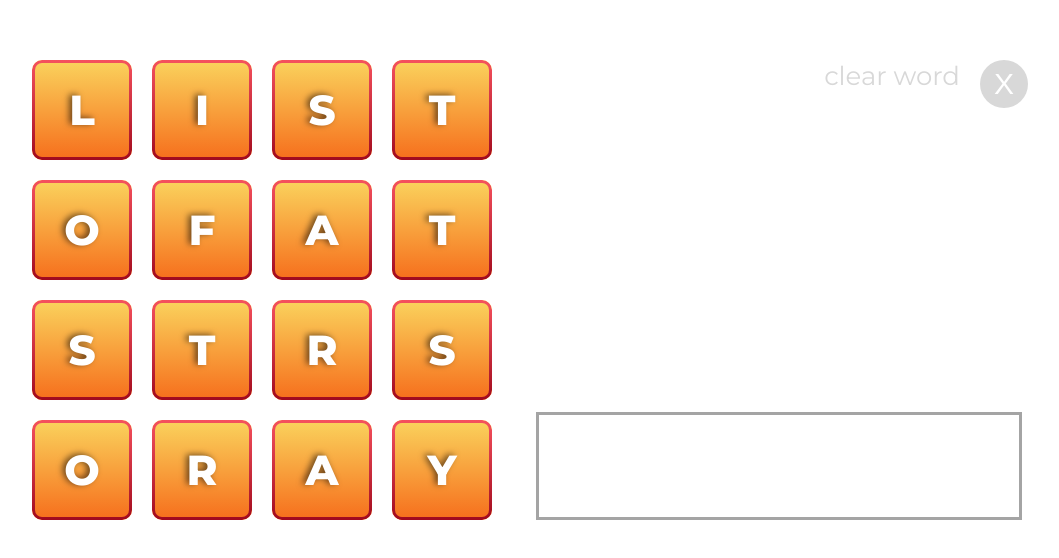
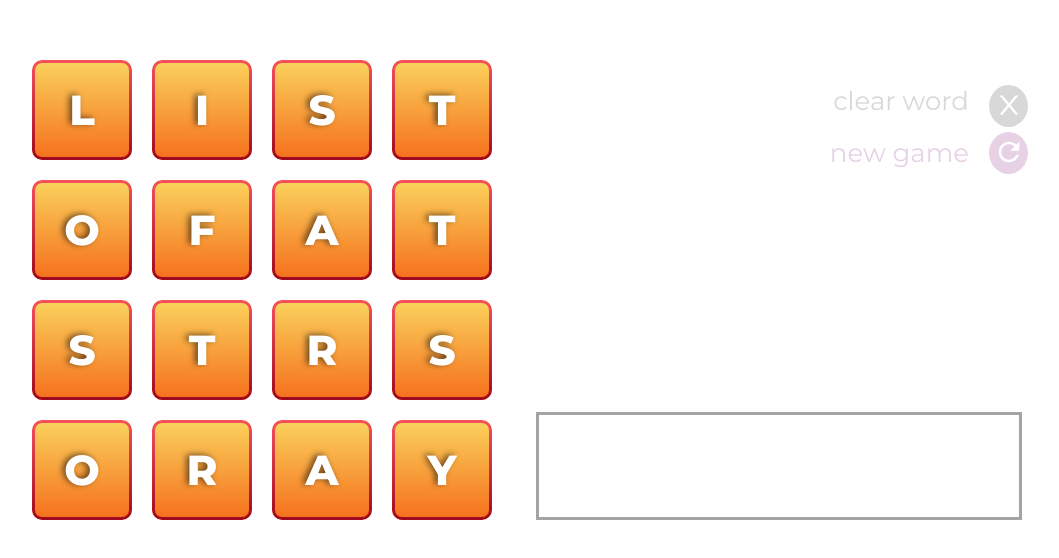
Before and after one commit to jasmineelkins/letters-game, a React (Create React App) app: page / in a window 1280 px wide. Shown: the part 110-668 px from the top of the page, without its empty margins (110-1169 px from the left). Built offline with nearby package versions, Linux system fonts and the light colour scheme; no server answers.

Commit message:
new game button generates random board...but does not update selected letters

```diff
--- a/src/App.js
+++ b/src/App.js
@@ -1,26 +1,50 @@
-import React, { useState, useEffect } from "react";
+import React, { useState } from "react";
 import GridContainer from "./components/GridContainer";
+import NewGame from "./components/NewGame";
 import ClearWord from "./components/ClearWord";
 import TextOutput from "./components/TextOutput";
 
 function App() {
-  const [selectedLetter, setSelectedLetter] = useState("");
   const [userWord, setUserWord] = useState("");
   const [isValidWord, setIsValidWord] = useState(false);
-  const [boardTiles, setBoardTiles] = useState([]);
+
+  const [currentBoard, setCurrentBoard] = useState([
+    "L",
+    "I",
+    "S",
+    "T",
+    "O",
+    "F",
+    "A",
+    "T",
+    "S",
+    "T",
+    "R",
+    "S",
+    "O",
+    "R",
+    "A",
+    "Y",
+  ]);
 
   return (
     <div className="contentWrapper">
       <div className="pageContainer">
         <GridContainer
-          setSelectedLetter={setSelectedLetter}
           userWord={userWord}
           setUserWord={setUserWord}
           isValidWord={isValidWord}
           setIsValidWord={setIsValidWord}
+          currentBoard={currentBoard}
         />
+        <div className="buttonsDiv item2">
+          <ClearWord userWord={userWord} setUserWord={setUserWord} />
+          <NewGame
+            setCurrentBoard={setCurrentBoard}
+            setUserWord={setUserWord}
+          />
+        </div>
 
-        <ClearWord userWord={userWord} />
         <TextOutput userWord={userWord} isValidWord={isValidWord} />
       </div>
     </div>
--- a/src/components/ClearWord.js
+++ b/src/components/ClearWord.js
@@ -1,20 +1,22 @@
 import React, { useState } from "react";
+import { AiOutlineClose } from "react-icons/ai";
 
-function ClearWord({ userWord }) {
+function ClearWord({ userWord, setUserWord }) {
   const buttonStyle = userWord ? "" : "disabled";
 
   function handleClick() {
-    window.location.reload();
+    // window.location.reload();
+    setUserWord("");
   }
   return (
-    <div className="clearContainer item2">
+    <div className="clearContainer">
       <span>clear word</span>
       <button
         className={buttonStyle}
         style={{ color: "white" }}
         onClick={() => handleClick()}
       >
-        X
+        <AiOutlineClose />
       </button>
     </div>
   );
--- a/src/components/GridContainer.js
+++ b/src/components/GridContainer.js
@@ -1,14 +1,15 @@
 import React, { useState, useEffect } from "react";
 import Tile from "./Tile";
-import board1 from "..//resources/test-board-1.json";
-import board2 from "..//resources/test-board-2.json";
+import board1 from "../resources/test-board-1.json";
+import board2 from "../resources/test-board-2.json";
+import randomBoard from "../resources/randomBoard";
 
 function GridContainer({
-  setSelectedLetter,
   setUserWord,
   userWord,
   isValidWord,
   setIsValidWord,
+  currentBoard,
 }) {
   const [gameInPlay, setGameInPlay] = useState(false);
   const [lastSelected, setLastSelected] = useState({});
@@ -33,12 +34,11 @@ function GridContainer({
     }
   }
 
-  const gridSquares = board2.board.map((letter, index) => (
+  const gridSquares = currentBoard.map((letter, index) => (
     <Tile
       key={index}
       index={index}
       letter={letter}
-      setSelectedLetter={setSelectedLetter}
       userWord={userWord}
       setUserWord={setUserWord}
       isValidWord={isValidWord}
--- /dev/null
+++ b/src/components/NewGame.js
@@ -0,0 +1,41 @@
+import React from "react";
+import { IoMdRefresh } from "react-icons/io";
+import randomBoard from "../resources/randomBoard";
+
+function NewGame({ setCurrentBoard, setUserWord, setIsSelected }) {
+  // let board = [];
+
+  function handleClick() {
+    // generate new board
+    const newLetters = randomBoard.map((obj) => {
+      const lettersArray = obj.letters;
+      const letter = getRandomLetter(lettersArray);
+      return letter;
+    });
+
+    console.log(newLetters);
+    setUserWord("");
+    setCurrentBoard(newLetters);
+    setIsSelected(false);
+  }
+
+  function getRandomLetter(arr) {
+    const randomIndex = Math.floor(Math.random() * arr.length);
+    return arr[randomIndex];
+  }
+
+  return (
+    <div className="newGameContainer item4">
+      <span>new game</span>
+      <button
+        //   className={buttonStyle}
+        style={{ color: "white" }}
+        onClick={() => handleClick()}
+      >
+        <IoMdRefresh />
+      </button>
+    </div>
+  );
+}
+
+export default NewGame;
--- a/src/components/Tile.js
+++ b/src/components/Tile.js
@@ -3,7 +3,6 @@ import React, { useState } from "react";
 function Tile({
   letter,
   index,
-  setSelectedLetter,
   userWord,
   setUserWord,
   isValidWord,
@@ -51,7 +50,6 @@ function Tile({
   function handleSelectedTile(e) {
     setGameInPlay(true);
     setIsSelected(true);
-    setSelectedLetter(e.target.textContent);
     setUserWord(userWord + e.target.textContent);
     setLastSelected({ index: index, x: x, y: y });
   }
--- a/src/index.css
+++ b/src/index.css
@@ -1,9 +1,17 @@
 /* FONT ------------------------------------------------------------------------- */
 @import url("https://fonts.googleapis.com/css2?family=Montserrat:wght@400;800&display=swap");
+
 /* GENERAL ------------------------------------------------------------------------- */
 body {
   margin: 0;
   font-family: "Montserrat", sans-serif;
+}
+
+button {
+  font-size: 30px;
+  border-radius: 100%;
+  border: none;
+  color: white;
 }
 
 .contentWrapper {
@@ -16,11 +24,9 @@ body {
 .item1 {
   grid-area: gridContainer;
 }
-
 .item2 {
-  grid-area: clearButton;
+  grid-area: buttons;
 }
-
 .item3 {
   grid-area: textOutput;
 }
@@ -28,9 +34,9 @@ body {
 .pageContainer {
   display: grid;
   grid-template-columns: 100%;
-  grid-template-rows: 25% 50% 25%;
+  grid-template-rows: 15% 50% 35%;
   grid-template-areas:
-    "clearButton"
+    "buttons"
     "gridContainer"
     "textOutput";
 }
@@ -97,8 +103,19 @@ body {
   background: linear-gradient(#ee4a59, #a0071d);
 }
 
+/* BUTTONS CONTAINER ------------------------------------------------------------------- */
+.buttonsDiv {
+  display: flex;
+  flex-direction: column;
+  align-items: flex-end;
+  justify-content: flex-start;
+  gap: 5px;
+  padding-top: 25px;
+}
+
 /* CLEAR BUTTON ------------------------------------------------------------------- */
-.clearContainer {
+.clearContainer,
+.newGameContainer {
   color: #d8d8d8;
   display: flex;
   justify-content: flex-end;
@@ -107,11 +124,7 @@ body {
 }
 
 .clearContainer button {
-  padding: 7px 14px;
-  font-size: 30px;
-  border-radius: 50%;
-  border: none;
-  color: white;
+  padding: 5px 4px 0 5px;
   background: #d8d8d8;
 }
 
@@ -123,11 +136,21 @@ body {
   pointer-events: none;
 }
 
+/* NEW GAME BUTTON ---------------------------------------------------------------- */
+.newGameContainer {
+  color: #e7d1e4;
+}
+.newGameContainer button {
+  padding: 5px 4px 0 5px;
+  background: #e7d1e4;
+}
+
 /* OUTPUT ------------------------------------------------------------------------- */
 .outputContainer {
   display: flex;
   justify-content: center;
-  align-items: center;
+  align-items: flex-start;
+  margin-top: 50px;
 }
 
 .outputContainer form {
@@ -192,7 +215,7 @@ span.invalid {
     grid-template-columns: 50% 50%;
     grid-template-rows: 50% 50%;
     grid-template-areas:
-      "gridContainer clearButton"
+      "gridContainer buttons"
       "gridContainer textOutput";
   }
 
@@ -201,12 +224,12 @@ span.invalid {
   }
 
   .clearContainer {
-    height: 100%;
     align-items: flex-start;
   }
 
   .outputContainer {
     height: 100%;
     align-items: flex-end;
+    margin-top: 0;
   }
 }
--- a/src/resources/randomBoard.js
+++ b/src/resources/randomBoard.js
@@ -1,20 +1,20 @@
 const randomBoard = [
-  { letters: "R, I, F, O, B, X" },
-  { letters: "I, F, E, H, E, Y" },
-  { letters: "D, E, N, O, W, S" },
-  { letters: "U, T, O, K, N, D" },
-  { letters: "H, M, S, R, A, O" },
-  { letters: "L, U, P, E, T, S" },
-  { letters: "A, C, I, T, O, A" },
-  { letters: "Y, L, G, K, U, E" },
-  { letters: "Qu, B, M, J, O, A" },
-  { letters: "E, H, I, S, P, N" },
-  { letters: "V, E, T, I, G, N" },
-  { letters: "B, A, L, I, Y, T" },
-  { letters: "E, X, A, V, N, D" },
-  { letters: "R, A, L, E, S, C" },
-  { letters: "U, W, I, L, R, G" },
-  { letters: "P, A, C, E, M, D" },
+  { letters: ["R", "I", "F", "O", "B", "X"] },
+  { letters: ["I", "F", "E", "H", "E", "Y"] },
+  { letters: ["D", "E", "N", "O", "W", "S"] },
+  { letters: ["U", "T", "O", "K", "N", "D"] },
+  { letters: ["H", "M", "S", "R", "A", "O"] },
+  { letters: ["L", "U", "P", "E", "T", "S"] },
+  { letters: ["A", "C", "I", "T", "O", "A"] },
+  { letters: ["Y", "L", "G", "K", "U", "E"] },
+  { letters: ["Qu", "B", "M", "J", "O", "A"] },
+  { letters: ["E", "H", "I", "S", "P", "N"] },
+  { letters: ["V", "E", "T", "I", "G", "N"] },
+  { letters: ["B", "A", "L", "I", "Y", "T"] },
+  { letters: ["E", "X", "A", "V", "N", "D"] },
+  { letters: ["R", "A", "L", "E", "S", "C"] },
+  { letters: ["U", "W", "I", "L", "R", "G"] },
+  { letters: ["P", "A", "C", "E", "M", "D"] },
 ];
 
 export default randomBoard;
```
